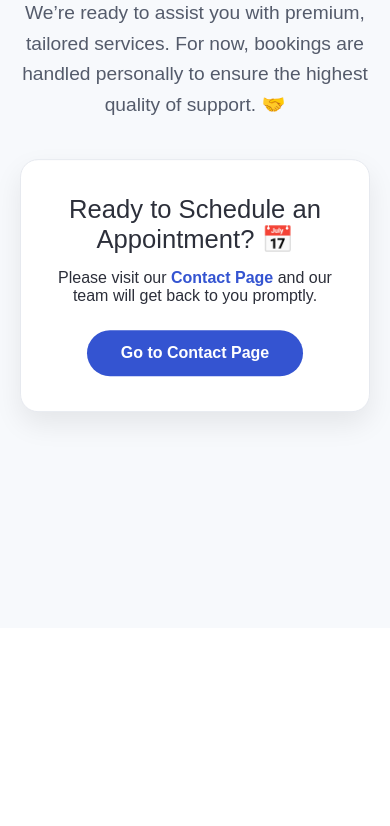
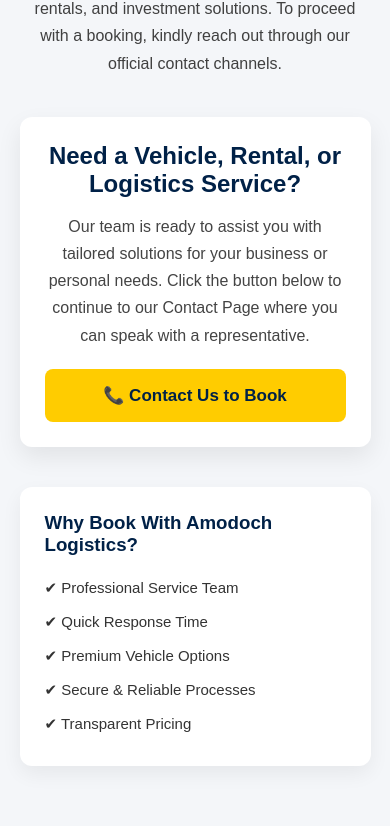
Before and after one commit to imhanbormichael/amodoch, a plain HTML site: page bookings/book.html in a window 390 px wide. Shown: the part 284-1110 px from the top of the page. Before the commit the page ends 912 px from the top, so only its background shows below. Drawn offline with Linux system fonts and the light colour scheme.

Commit message:
experimenting but i added some more information and styles to my index and styles.css i also changed my book and book.css and changed the image in my index

```diff
--- a/bookings/book.css
+++ b/bookings/book.css
@@ -56,97 +56,106 @@
 }
 
 /* ===== BOOK NOW PAGE ===== */
-/* Wrapper spacing to sit below navbar */
+/* --- Booking Page Styling --- */
+
 .booking-wrapper {
-    padding: 80px 20px;
-    display: flex;
-    justify-content: center;
-    background: #f7f9fc;
-    min-height: calc(100vh - 80px); /* Adjust if navbar height differs */
+    padding: 60px 5%;
+    background: #f4f6f9;
+    font-family: 'Poppins', sans-serif;
 }
 
-/* Main container */
 .booking-container {
-    width: 100%;
     max-width: 900px;
+    margin: auto;
     text-align: center;
-    color: #2c2f3a;
-    font-family: "Poppins", sans-serif;
 }
 
-/* Title */
 .booking-title {
-    font-size: 2.4rem;
+    font-size: 38px;
+    font-weight: 700;
+    color: #002147;
     margin-bottom: 10px;
-    font-weight: 600;
-    color: #1d2240;
-    animation: glow 3s infinite ease-in-out alternate;
 }
 
 .booking-subtitle {
-    font-size: 1.2rem;
-    color: #545b6b;
+    font-size: 16px;
+    color: #404040;
+    max-width: 700px;
+    margin: auto;
+    line-height: 1.7;
     margin-bottom: 40px;
-    line-height: 1.6;
 }
 
-/* Card */
 .booking-card {
-    background: #ffffff;
+    background: white;
     padding: 35px;
-    border-radius: 18px;
-    box-shadow: 0 12px 28px rgba(0,0,0,0.08);
-    border: 1px solid #e6e9ef;
-    animation: float 6s ease-in-out infinite;
+    border-radius: 12px;
+    box-shadow: 0 10px 25px rgba(0,0,0,0.08);
+    margin-bottom: 40px;
+    animation: fadeIn 1s ease-out;
 }
 
 .booking-card h2 {
-    font-size: 1.6rem;
+    color: #002147;
     margin-bottom: 15px;
-    font-weight: 500;
 }
 
-.booking-link {
-    color: #3454d1;
-    font-weight: 600;
-    text-decoration: none;
+.booking-card p {
+    color: #444;
+    line-height: 1.7;
 }
 
-.booking-link:hover {
-    text-decoration: underline;
-}
-
-/* Button */
-.booking-btn {
+.contact-btn {
     display: inline-block;
-    margin-top: 25px;
-    background: #3454d1;
-    color: white;
-    padding: 14px 34px;
-    border-radius: 50px;
-    font-size: 1rem;
+    background: #ffcc00;
+    color: #002147;
+    padding: 14px 28px;
+    font-size: 16px;
+    border-radius: 8px;
+    margin-top: 20px;
+    text-decoration: none;
     font-weight: 600;
-    text-decoration: none;
     transition: 0.3s;
 }
 
-.booking-btn:hover {
-    background: #2843a8;
+.contact-btn:hover {
+    background: #e6b800;
     transform: translateY(-3px);
 }
 
-/* Animations */
-.fade-in {
-    animation: fadeIn 1.2s ease forwards;
+/* ---- Info Section ---- */
+.booking-info {
+    text-align: left;
+    background: #ffffff;
+    padding: 30px;
+    border-radius: 12px;
+    box-shadow: 0 8px 20px rgba(0,0,0,0.06);
+    animation: slideUp 0.9s ease-out;
 }
 
-@keyframes fadeIn {
-    from { opacity: 0; }
-    to { opacity: 1; }
+.booking-info h3 {
+    color: #002147;
+    margin-bottom: 15px;
 }
 
-.slide-up {
-    animation: slideUp 1s ease forwards;
+.booking-info ul {
+    list-style: none;
+    padding: 0;
+}
+
+.booking-info ul li {
+    padding: 8px 0;
+    color: #333;
+    font-size: 15px;
+    display: flex;
+    align-items: center;
+    gap: 6px;
+}
+
+/* ---- Animations ---- */
+@keyframes fadeIn {
+    from { opacity: 0; transform: translateY(20px); }
+    to { opacity: 1; transform: translateY(0); }
 }
 
 @keyframes slideUp {
@@ -154,24 +163,20 @@
     to { opacity: 1; transform: translateY(0); }
 }
 
-@keyframes glow {
-    0% { text-shadow: 0 0 6px rgba(52, 84, 209, 0.2); }
-    100% { text-shadow: 0 0 14px rgba(52, 84, 209, 0.55); }
+/* ---- Mobile Optimization ---- */
+@media (max-width: 768px) {
+    .booking-title {
+        font-size: 30px;
+    }
+
+    .booking-card,
+    .booking-info {
+        padding: 25px;
+    }
+
+    .contact-btn {
+        width: 100%;
+        padding: 16px;
+        font-size: 17px;
+    }
 }
-
-@keyframes float {
-    0% { transform: translateY(0); }
-    50% { transform: translateY(-8px); }
-    100% { transform: translateY(0); }
-}
-
-.bounce:hover {
-    animation: bounceAnim 0.45s ease;
-}
-
-@keyframes bounceAnim {
-    0% { transform: translateY(0); }
-    40% { transform: translateY(-5px); }
-    60% { transform: translateY(2px); }
-    100% { transform: translateY(0); }
-}
--- a/bookings/book.html
+++ b/bookings/book.html
@@ -20,27 +20,39 @@
         </nav>
         <a href="/bookings/book.html" class="nav-links"><button class="book-btn">Book Now</button></a>
   </header>
-    <section class="booking-wrapper fade-in">
-    <div class="booking-container slide-up">
+    <section class="booking-wrapper">
+    <div class="booking-container">
         <h1 class="booking-title">Book a Service</h1>
         <p class="booking-subtitle">
-            We’re ready to assist you with premium, tailored services.
-            For now, bookings are handled personally to ensure the highest quality of support. 🤝
+            We’re committed to delivering premium logistics, rentals, and investment solutions.
+            To proceed with a booking, kindly reach out through our official contact channels.
         </p>
 
-        <div class="booking-card float">
-            <h2>Ready to Schedule an Appointment? 📅</h2>
+        <div class="booking-card fade-in">
+            <h2>Need a Vehicle, Rental, or Logistics Service?</h2>
             <p>
-                Please visit our <a href="/contacts/contact.html
-                " class="booking-link">Contact Page</a>
-                and our team will get back to you promptly.
+                Our team is ready to assist you with tailored solutions for your business or personal needs.
+                Click the button below to continue to our Contact Page where you can speak with a representative.
             </p>
-            <!-- I AM TESTING DEPLOYMENT -->
 
-            <a href="/contacts/contact.html" class="booking-btn bounce">Go to Contact Page</a>
+            <a href="contact.html" class="contact-btn">
+                📞 Contact Us to Book
+            </a>
+        </div>
+
+        <div class="booking-info slide-up">
+            <h3>Why Book With Amodoch Logistics?</h3>
+            <ul>
+                <li>✔ Professional Service Team</li>
+                <li>✔ Quick Response Time</li>
+                <li>✔ Premium Vehicle Options</li>
+                <li>✔ Secure & Reliable Processes</li>
+                <li>✔ Transparent Pricing</li>
+            </ul>
         </div>
     </div>
 </section>
 
+
 </body>
 </html>
--- a/styles.css
+++ b/styles.css
@@ -109,3 +109,115 @@
 .right img {
   max-width: 40px;
 }
+/* ===== HOMEPAGE IMPROVEMENT SECTIONS ===== */
+
+section {
+  padding: 70px 6%;
+  font-family: 'Poppins', sans-serif;
+}
+
+/* --- Services Overview --- */
+.services-overview h2,
+.about h2,
+.why-us h2,
+.cta-section h2 {
+  text-align: center;
+  font-size: 32px;
+  font-weight: 700;
+  color: gold;
+  margin-bottom: 35px;
+}
+
+.services-grid {
+  display: grid;
+  grid-template-columns: repeat(auto-fit, minmax(250px, 1fr));
+  gap: 25px;
+}
+
+.service-card {
+  background: #ffffff;
+  padding: 25px;
+  border-radius: 10px;
+  box-shadow: 0 8px 20px rgba(0,0,0,0.08);
+  text-align: center;
+  transition: 0.3s ease;
+}
+
+.service-card img {
+  width: 70px;
+  margin-bottom: 15px;
+}
+
+.service-card:hover {
+  transform: translateY(-8px);
+  box-shadow: 0 12px 25px rgba(0,0,0,0.12);
+}
+
+/* --- About Section --- */
+.about {
+  background: #000;
+  color: white;
+  text-align: center;
+  padding: 80px 6%;
+  border-top: 2px solid gold;
+  border-bottom: 2px solid gold;
+}
+
+.about p {
+  max-width: 750px;
+  margin: auto;
+  line-height: 1.7;
+  margin-bottom: 20px;
+}
+
+/* --- Why Choose Us --- */
+.why-grid {
+  display: grid;
+  grid-template-columns: repeat(auto-fit, minmax(220px, 1fr));
+  gap: 15px;
+}
+
+.why-card {
+  background: #111;
+  color: gold;
+  padding: 18px;
+  border-radius: 8px;
+  text-align: center;
+  font-weight: 600;
+  border: 1px solid gold;
+  transition: 0.3s ease;
+}
+
+.why-card:hover {
+  background: gold;
+  color: #000;
+}
+
+/* --- CTA Section --- */
+.cta-section {
+  text-align: center;
+  background: gold;
+  padding: 70px 6%;
+  color: #000;
+  border-radius: 8px;
+}
+
+.cta-btn {
+  display: inline-block;
+  background: black;
+  color: gold;
+  padding: 12px 30px;
+  margin-top: 20px;
+  border-radius: 6px;
+  text-decoration: none;
+  font-weight: 700;
+  transition: 0.3s;
+}
+
+.cta-btn:hover {
+  background: #222;
+}
+
+/* Reuse your already defined animations */
+.fade-in { animation: fadeIn 1s ease-out; }
+.slide-up { animation: slideUp 1s ease-out; }
```
Also changed, not shown: index.html (+60 -2 lines), assets/ig.png (added), 1 other file.
